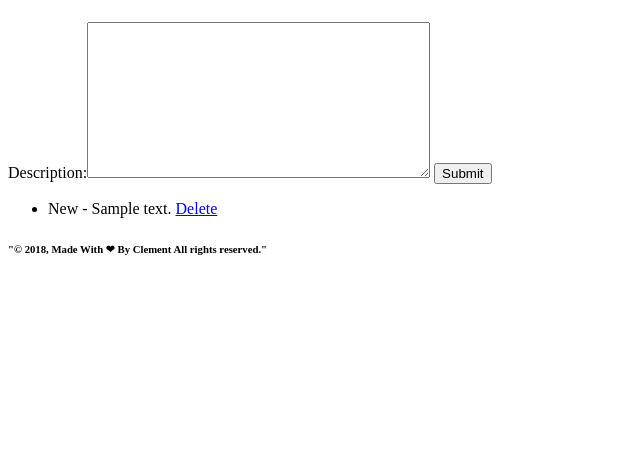
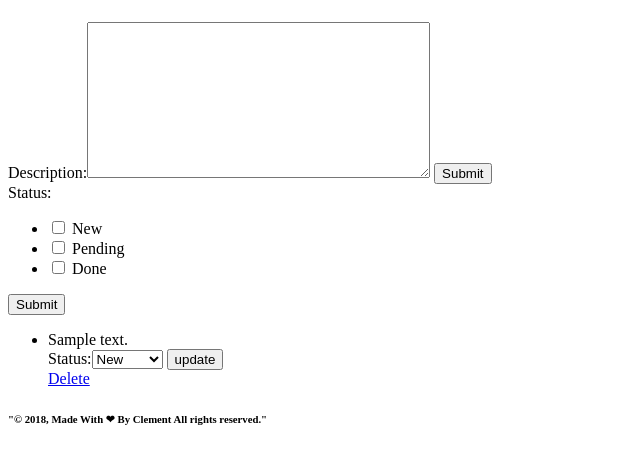
Before and after one commit to clgleroux/todolist, a Django app: page / in a window 1280 px wide. Shown: the part 58-522 px from the top of the page, without its empty margins (0-640 px from the left). Run offline with Django 3.2, Linux system fonts and the light colour scheme; tables that the repository leaves empty hold one stand-in row (values such as "Sample post").

Commit message:
[add] change status todo

```diff
--- a/todolist/tasks/forms.py
+++ b/todolist/tasks/forms.py
@@ -1,3 +1,4 @@
+from django import forms
 from django.forms import ModelForm
 from tasks.models import Task
 
@@ -6,3 +7,29 @@ class CreationForm(ModelForm):
     class Meta:
         model = Task
         fields = ['description']
+
+
+class UpdateForm(ModelForm):
+    class Meta:
+        model = Task
+        fields = ['status']
+
+    def __init__(self, *args, model_instance=None, **kwargs):
+        initial = {}
+        if model_instance is not None:
+            initial['status'] = model_instance.status
+        return super().__init__(*args, initial=initial, **kwargs)
+
+    def save(self, pk):
+        Task.objects.filter(pk=pk).update(**self.cleaned_data)
+
+
+class SelectForm(forms.Form):
+    status = forms.MultipleChoiceField(
+        choices=Task.STATUS_CHOICES,
+        widget=forms.CheckboxSelectMultiple())
+
+    def clean_my_field(self):
+        if len(self.cleaned_data['my_status']) > 3:
+            raise forms.ValidationError('Select no more than 3.')
+        return self.cleaned_data['my_status']
--- a/todolist/tasks/templates/tasks/index.html
+++ b/todolist/tasks/templates/tasks/index.html
@@ -1,16 +1,25 @@
 {% extends "tasks/skeleton.html" %}
+{% load tasks_tags %}
 
 {% block tasks %}
-<form action="" method="post" autocomplete="off">
+<form action="." method="post" autocomplete="off">
     {% csrf_token %}
-    {{ form }}
+    {{ create_form }}
     <input type="submit" class="button" value="Submit">
 </form>
-
+<form action="." method="get" autocomplete="off">
+    {{ select_form }}
+    <input type="submit" class="button" value="Submit">
+</form>
 <ul>
     {% for task in tasks %}
     <li>
-        {{ task.get_status_display }} - {{ task.description }}
+        {{ task.description }}
+        <form action="{% url 'update' task.pk %}" method="post">
+            {% csrf_token %}
+            {% get_update_form_for task %}
+            <input type="submit" class="button" value="update">
+        </form>
         <a  href="{% url 'delete' task.pk %}">Delete</a>
     </li>
     {% endfor %}
--- a/todolist/tasks/templates/tasks/skeleton.html
+++ b/todolist/tasks/templates/tasks/skeleton.html
@@ -23,7 +23,7 @@
 	<footer>
 		<h6>{% block footer %}"© 2018, Made With ❤ By Clement  All rights reserved."{% endblock %}</h6>
 	</footer>
-
+{% block 'js' %}{% endblock %}
 </body>
 
 </html>
--- /dev/null
+++ b/todolist/tasks/templatetags/tasks_tags.py
@@ -0,0 +1,10 @@
+from django import template
+
+from tasks.forms import UpdateForm
+
+register = template.Library()
+
+
+@register.simple_tag
+def get_update_form_for(instance):
+    return UpdateForm(model_instance=instance)
--- a/todolist/tasks/views.py
+++ b/todolist/tasks/views.py
@@ -2,34 +2,54 @@ from django.shortcuts import (
     render, redirect)
 from django.urls import reverse
 
+from django.http import HttpRequest
+from django.http import QueryDict
+
 from .models import Task
-from .forms import CreationForm
+from .forms import (
+    CreationForm, UpdateForm, SelectForm)
 
 
 def home(request):
     if request.method == "POST":
-        form = CreationForm(request.POST)
-        if form.is_valid():
-            form.save()
+        create_form = CreationForm(request.POST)
+        if create_form.is_valid():
+            create_form.save()
             return redirect(reverse('home'))
         else:
             return render(
                 request,
                 'tasks/index.html',
-                {'form': form},
+                {'create_form': create_form},
                 status=400)
-    else:
-        form = CreationForm()
-    # return redirect(reverse('home'), {'form': form})
+
+    create_form = CreationForm()
+    select_form = SelectForm()
+    tasks = Task.objects.all().order_by('-pk')
+
+    if 'status' in request.GET:
+        tasks = tasks.filter(status__in=request.GET.getlist('status'))
+        select_form = SelectForm(request.GET)
+
     return render(
         request,
         'tasks/index.html',
         {
-            'form': form,
-            'tasks': Task.objects.all().order_by('-pk')},
-        )
+            'create_form': create_form,
+            'select_form': select_form,
+            'tasks': tasks,
+        },
+    )
 
 
 def delete(request, pk):
     Task.objects.get(pk=pk).delete()
     return redirect(reverse('home'))
+
+
+def update(request, pk):
+    if request.method == "POST":
+        form = UpdateForm(request.POST)
+        if form.is_valid():
+            form.save(pk)
+    return redirect(reverse('home'))
--- a/todolist/todolist/urls.py
+++ b/todolist/todolist/urls.py
@@ -16,10 +16,13 @@ Including another URLconf
 from django.conf.urls import url
 from django.contrib import admin
 
-from tasks.views import home, delete
+from tasks.views import (
+    home, delete, update
+)
 
 urlpatterns = [
     url(r'^admin/', admin.site.urls),
     url(r'^$', home, name="home"),
     url(r'^delete/(?P<pk>[0-9]+)/$', delete, name="delete"),
+    url(r'^update/(?P<pk>[0-9]+)/$', update, name="update"),
 ]
```
Also changed, not shown: todolist/tasks/templatetags/__init__.py (added).
